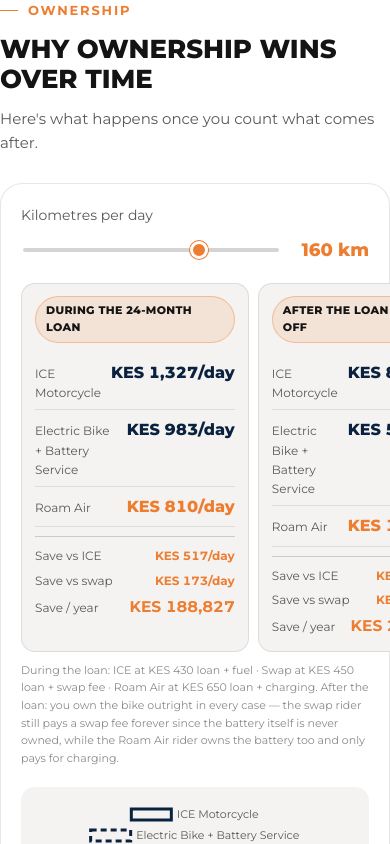
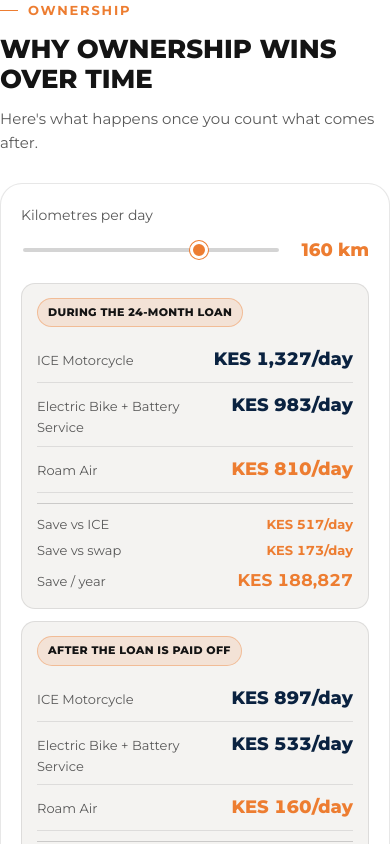
Before and after one commit to adallan01/Roam-Assistant, a plain HTML site: page calculator.html in a window 390 px wide. Shown: the top 844 px of the page. Drawn offline with nearby package versions, Linux system fonts and the light colour scheme.

Commit message:
Add files via upload
Signed-off-by: adallan01 <adallan16@gmail.com>

```diff
--- a/calculator.html
+++ b/calculator.html
@@ -89,7 +89,11 @@
   #ra-roam-widget .save-strip .item .k{ font-size:12px; color:var(--text-dim); text-transform:uppercase; letter-spacing:0.05em; }
   #ra-roam-widget .save-strip .item .v{ font-size:26px; font-weight:800; color:var(--accent-text); }
   #ra-roam-widget .phase-compare{ display:grid; grid-template-columns:1fr 1fr; gap:14px; margin:22px 0 4px; }
-  #ra-roam-widget .phase-col{ background:var(--bg-raised); border:1px solid var(--line); border-radius:var(--radius-md); padding:18px; }
+  /* Grid tracks default to min-width:auto, so a column will not shrink below
+     its content's natural width. The "During / After" labels and figures are
+     long enough that at 1fr 1fr this pushed the whole widget wider than the
+     phone it was on, and it scrolled the page sideways instead of wrapping. */
+  #ra-roam-widget .phase-col{ background:var(--bg-raised); border:1px solid var(--line); border-radius:var(--radius-md); padding:18px; min-width:0; }
   #ra-roam-widget .phase-head{ font-size:12.5px; font-weight:800; letter-spacing:0.05em; text-transform:uppercase; color:var(--text); background:rgba(237,125,49,0.14); border:1px solid rgba(237,125,49,0.38); padding:6px 12px; border-radius:999px; display:inline-block; margin-bottom:14px; }
   #ra-roam-widget .prow{ display:flex; justify-content:space-between; align-items:baseline; gap:10px; padding:9px 0; border-bottom:1px solid var(--line); }
   #ra-roam-widget .prow:last-of-type{ border-bottom:none; }
@@ -104,17 +108,22 @@
   #ra-roam-widget .phase-save .ps-item .v{ font-weight:700; color:var(--accent-text); white-space:nowrap; font-variant-numeric:tabular-nums; }
   #ra-roam-widget .phase-save .ps-item.full .v{ font-size:19px; }
   @media(max-width:640px){
-    #ra-roam-widget .phase-compare{ gap:9px; margin:18px 0 2px; }
-    #ra-roam-widget .phase-col{ padding:12px 13px; }
+    /* Two columns of loan figures side by side is what was overflowing the
+       screen and scrolling the whole page sideways — "During" and "After"
+       now stack, each getting the full width instead of splitting it. */
+    #ra-roam-widget .phase-compare{ grid-template-columns:1fr; gap:12px; margin:18px 0 2px; }
+    #ra-roam-widget .phase-col{ padding:14px 15px; }
     #ra-roam-widget .phase-head{ font-size:11px; padding:5px 10px; margin-bottom:10px; letter-spacing:0.03em; }
-    #ra-roam-widget .prow{ padding:7px 0; }
-    #ra-roam-widget .prow .pl{ font-size:12px; }
-    #ra-roam-widget .prow .pv{ font-size:16px; }
-    #ra-roam-widget .phase-save{ margin-top:9px; padding-top:9px; gap:5px; }
-    #ra-roam-widget .phase-save .ps-item{ font-size:12px; }
-    #ra-roam-widget .phase-save .ps-item.full .v{ font-size:15.5px; }
+    #ra-roam-widget .prow{ padding:8px 0; }
+    #ra-roam-widget .prow .pl{ font-size:13px; }
+    #ra-roam-widget .prow .pv{ font-size:18px; }
+    #ra-roam-widget .phase-save{ margin-top:10px; padding-top:10px; gap:6px; }
+    #ra-roam-widget .phase-save .ps-item{ font-size:13px; }
+    #ra-roam-widget .phase-save .ps-item.full .v{ font-size:17px; }
   }
-  @media(max-width:380px){
+  @media(max-width:340px){
+    /* Only the narrowest phones still need the label and its figure on
+       separate lines now that each column has the full width to itself. */
     #ra-roam-widget .prow{ flex-direction:column; align-items:flex-start; gap:1px; padding:6px 0; }
     #ra-roam-widget .phase-save .ps-item{ flex-direction:column; align-items:flex-start; gap:0; }
   }
```
